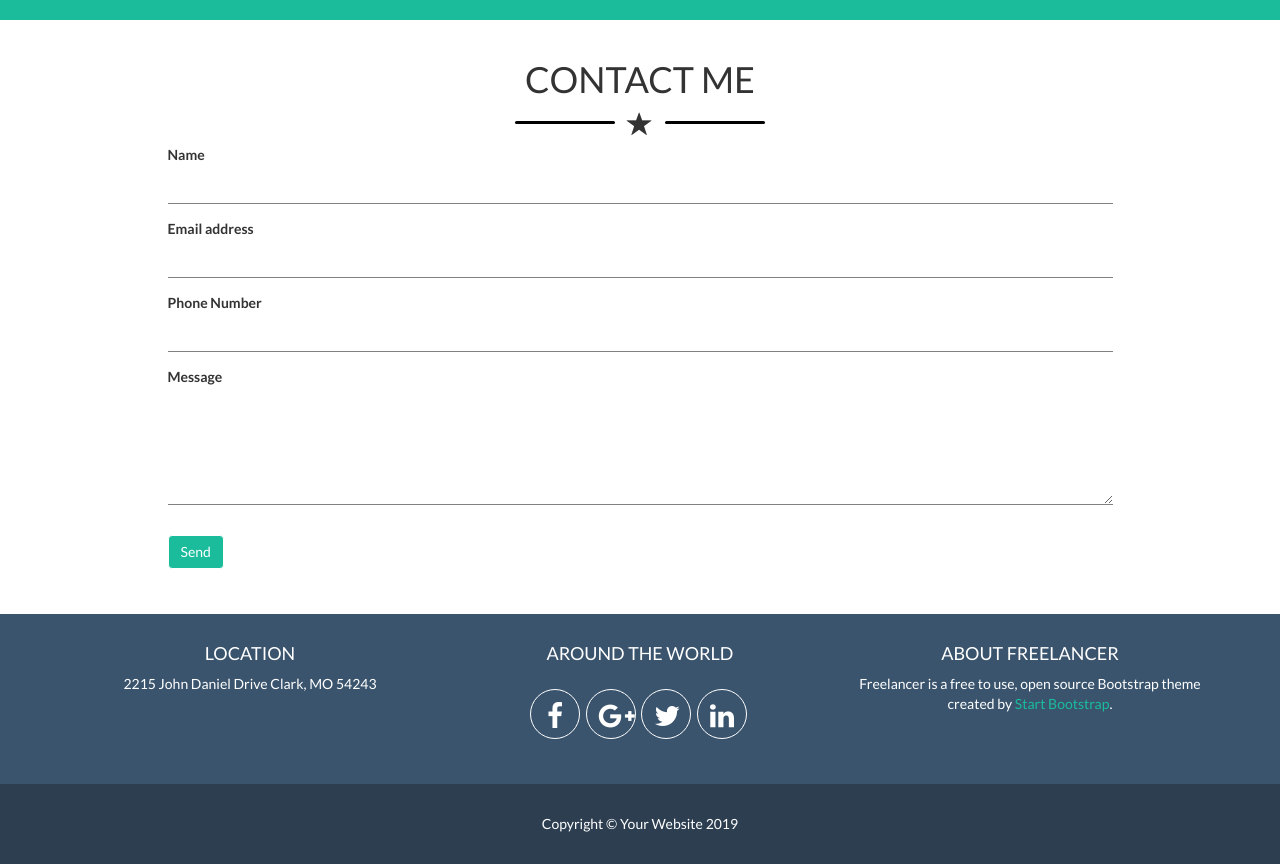
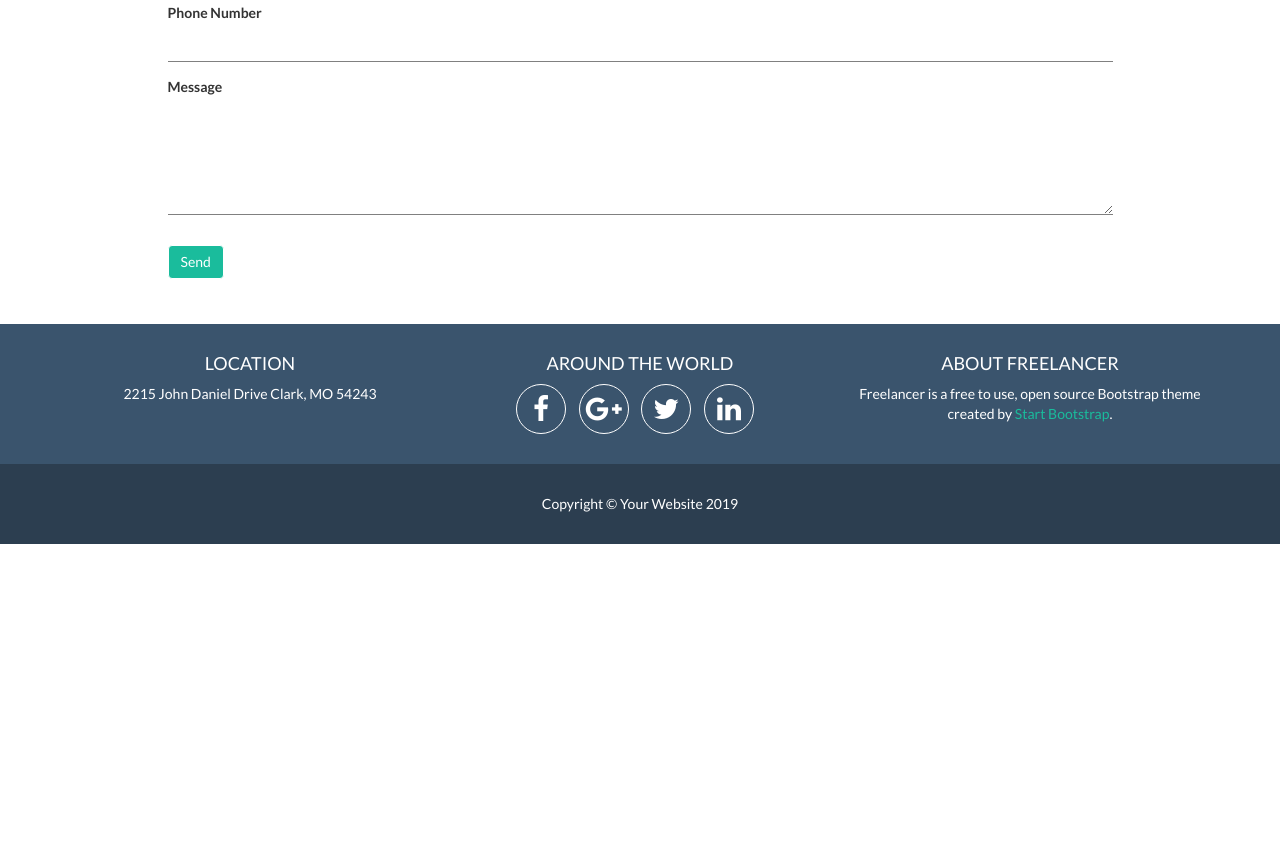
Before and after one commit to aleferraro/html-css-bootstrap-freelancer, a plain HTML site: page index.html in a window 1280 px wide. Shown: the part 1875-2739 px from the top of the page. After the commit the page ends 2419 px from the top, so only its background shows below. Drawn offline with nearby package versions, Linux system fonts and the light colour scheme.

Commit message:
Fixed bug
- fixed hover img
- fixed social button

```diff
--- a/css/style.css
+++ b/css/style.css
@@ -108,6 +108,9 @@ section.jumbotron img {
 .card {
   margin-top: 15px;
   margin-bottom: 15px;
+  border-radius: 5px;
+  background-color: #1ABC9C;
+  position: relative;
 }
 
 .card img {
@@ -121,16 +124,22 @@ section.jumbotron img {
   visibility: hidden;
 }
 
-
-
-.card:hover {
-  background-color: #1ABC9C;
-  border-radius: 5px;
+.card:hover::before {
+  content: '\002B';
+  display: inline-block;
+  position: absolute;
+  top: 50%;
+  left: 50%;
+  transform: translate(-50%, -50%);
+  color: white;
+  font-size: 13rem;
+  z-index: 1;
 }
 
-.card img:hover {
-  visibility: hidden;
+.card:hover img {
+  opacity: 0.15;
 }
+
 
 /* ABOUT */
 
@@ -171,18 +180,29 @@ form .button:hover {
   background-color: #3A546D;
 }
 
-.credits .button {
+.circle {
+  display: inline-block;
+  height: 50px;
   width: 50px;
-  height: 50px;
-  line-height: 50px;
-  background-color: inherit;
   border: 1px solid white;
   border-radius: 50%;
-  margin-right: 3px;
+  margin-right: 1rem;
 }
 
-.credits .button:hover {
+.credits .link_social {
+  position: relative;
+  top: 50%;
+  left: 50%;
+  transform: translate(-50%, -50%);
+  color: white;
+}
+
+.credits .circle:hover {
   background-color: white;
+}
+
+.credits .circle:hover .link_social {
+    color: #3A546D;
 }
 
 a.turquoise:hover {
--- a/index.html
+++ b/index.html
@@ -14,7 +14,7 @@
       <nav class="navbar navbar-fixed-top text-uppercase">
         <div class="container">
           <div class="row">
-            <div class="col-xs-10 col-sm-7 white">
+            <div class="col-xs-10 col-sm-6 white">
               <h1>start bootstrap</h1>
             </div>
             <div class="col-xs-2 visible-xs-block text-right">
@@ -22,7 +22,7 @@
                 <span class="glyphicon glyphicon-menu-hamburger" aria-hidden="true"></span>
               </a>
             </div>
-            <div class="hidden-xs col-sm-5 text-right">
+            <div class="hidden-xs col-sm-6 text-right">
               <ul class="menu">
                 <li><a href="#">portfolio</a></li>
                 <li><a href="#">about</a></li>
@@ -63,7 +63,6 @@
             <div class="col-xs-12 col-sm-6 col-md-4">
               <div class="card">
                 <img src="img/cabin.png" alt="cabin">
-                <span class="glyphicon glyphicon-safe ms_hidden" aria-hidden="true"></span>
               </div>
             </div>
             <div class="col-xs-12 col-sm-6 col-md-4">
@@ -168,18 +167,26 @@
             </div>
             <div class="col-xs-12 col-sm-4">
               <h4 class="text-uppercase">around the world</h4>
-              <a class="btn button white" href="#" role="button">
-                <i class="fa fa-facebook fa-2x" aria-hidden="true"></i>
-              </a>
-              <a class="btn button white" href="#" role="button">
-                <i class="fa fa-google-plus fa-2x" aria-hidden="true"></i>
-              </a>
-              <a class="btn button white" href="#" role="button">
-                <i class="fa fa-twitter fa-2x" aria-hidden="true"></i>
-              </a>
-              <a class="btn button white" href="#" role="button">
-                <i class="fa fa-linkedin fa-2x" aria-hidden="true"></i>
-              </a>
+              <div class="circle">
+                <div class="link_social">
+                  <i class="fa fa-facebook fa-2x" aria-hidden="true"></i>
+                </div>
+              </div>
+              <div class="circle">
+                <div class="link_social">
+                  <i class="fa fa-google-plus fa-2x" aria-hidden="true"></i>
+                </div>
+              </div>
+              <div class="circle">
+                <div class="link_social">
+                  <i class="fa fa-twitter fa-2x" aria-hidden="true"></i>
+                </div>
+              </div>
+              <div class="circle">
+                <div class="link_social">
+                  <i class="fa fa-linkedin fa-2x" aria-hidden="true"></i>
+                </div>
+              </div>
             </div>
             <div class="col-xs-12 col-sm-4">
               <h4 class="text-uppercase">about freelancer</h4>
```
